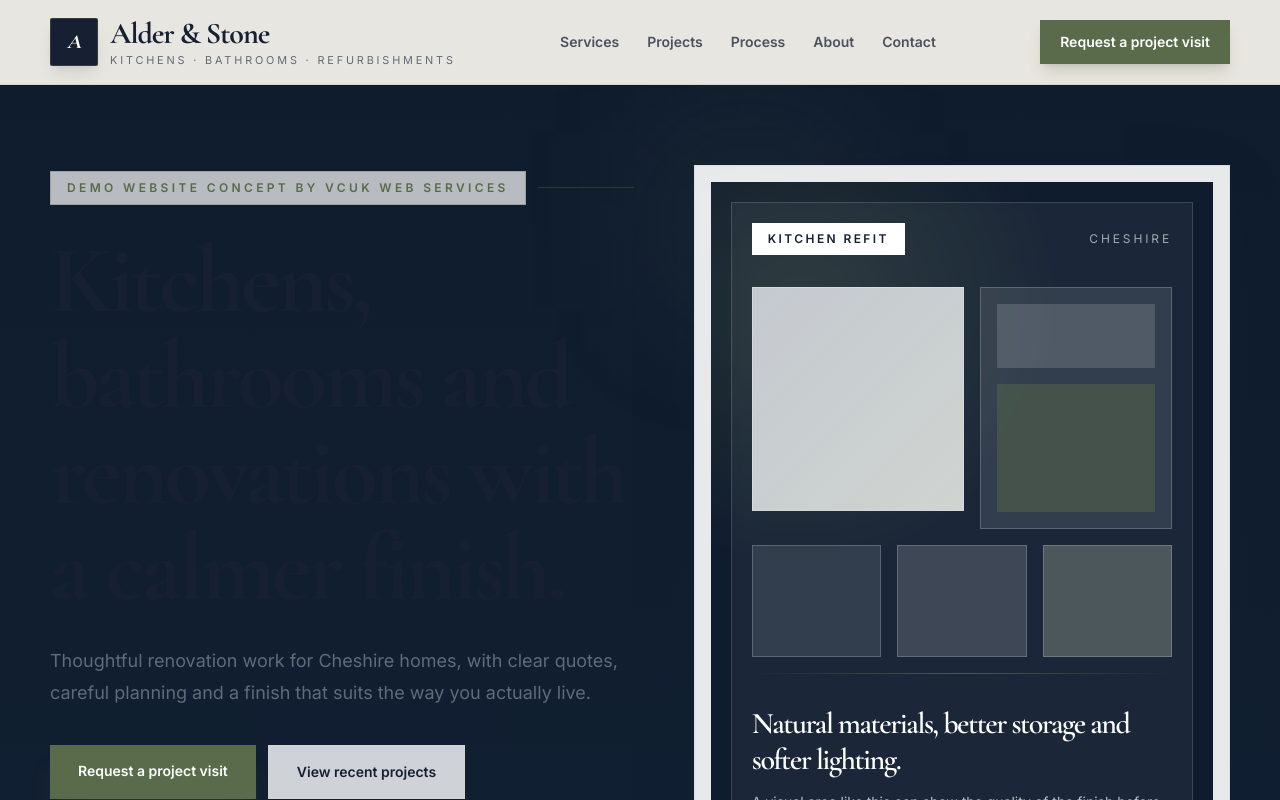
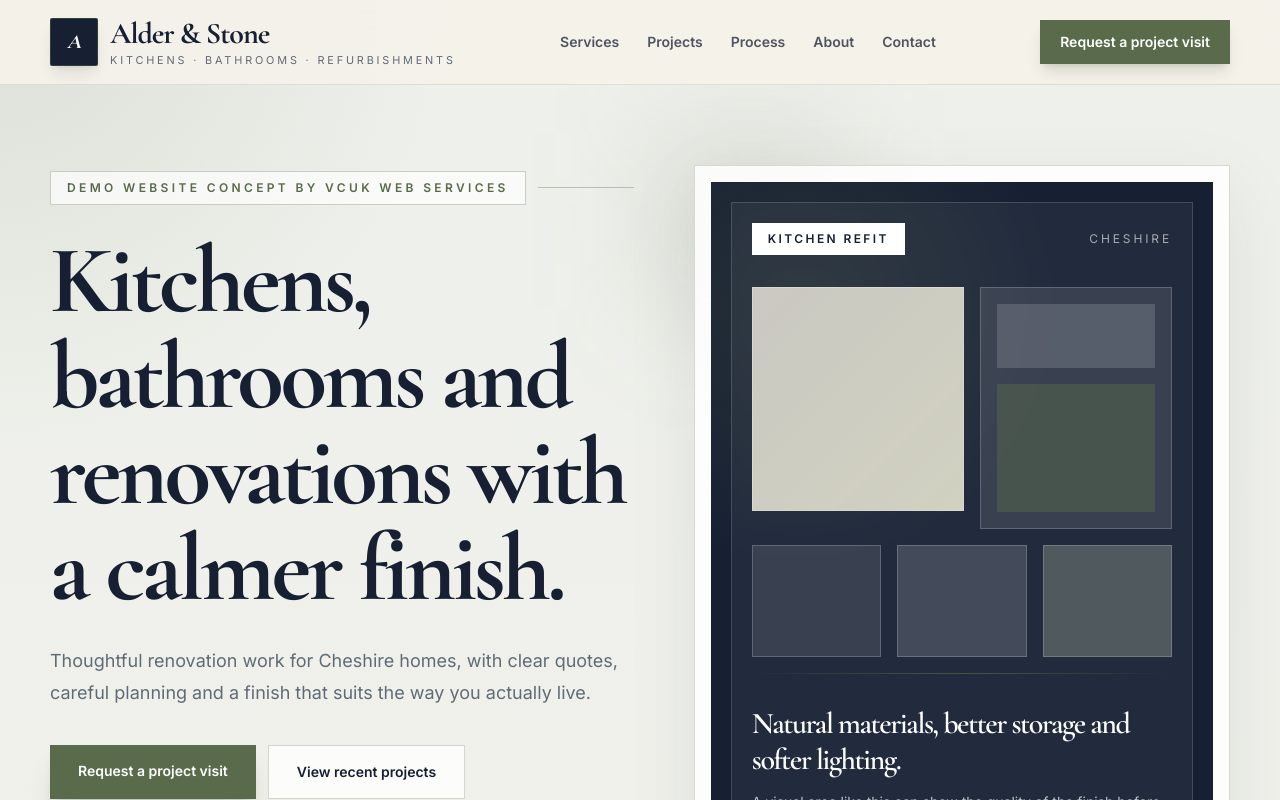
Before and after one commit to MarvinWicks1/Alder-Stone-Renovations-Demo, a Next.js app: page / in a window 1280 px wide. Shown: the top 800 px of the page. Built offline with nearby package versions, Linux system fonts and the light colour scheme.

Commit message:
Soften navy and olive global styling

```diff
--- a/app/globals.css
+++ b/app/globals.css
@@ -5,12 +5,12 @@
 :root {
   --font-inter: Inter;
   --font-cormorant: "Cormorant Garamond";
-  --charcoal: #0f1c2e;
-  --warm-stone: #f7f6f2;
-  --soft-taupe: #d7dce4;
+  --charcoal: #172033;
+  --warm-stone: #f5f2ea;
+  --soft-taupe: #d6d5cb;
   --bronze: #596b4a;
-  --muted-slate: #5e6877;
-  --limestone: #eceff3;
+  --muted-slate: #5f6b76;
+  --limestone: #ece8dc;
   --white: #ffffff;
 }
 
@@ -24,7 +24,9 @@ html {
 
 body {
   margin: 0;
-  background: linear-gradient(180deg, #0f1c2e 0%, #15263a 34%, #f7f6f2 34%, #f7f6f2 100%);
+  background:
+    radial-gradient(circle at top left, rgba(89, 107, 74, 0.12), transparent 28rem),
+    linear-gradient(180deg, #eef0eb 0%, #f5f2ea 45%, #ece8dc 100%);
   color: var(--charcoal);
   font-family: var(--font-inter), Arial, sans-serif;
   line-height: 1.5;
@@ -58,21 +60,25 @@ textarea {
 }
 
 .premium-card {
-  border: 1px solid rgba(215, 220, 228, 0.92);
-  background: rgba(255, 255, 255, 0.9);
-  box-shadow: 0 22px 70px rgba(15, 28, 46, 0.09);
+  border: 1px solid rgba(214, 213, 203, 0.92);
+  background: rgba(255, 255, 255, 0.86);
+  box-shadow: 0 22px 70px rgba(23, 32, 51, 0.08);
 }
 
 .material-swatch {
-  background: linear-gradient(135deg, rgba(15, 28, 46, 0.18), rgba(89, 107, 74, 0.2)), var(--limestone);
+  background:
+    linear-gradient(135deg, rgba(23, 32, 51, 0.16), rgba(89, 107, 74, 0.18)),
+    var(--limestone);
 }
 
 .blueprint-panel {
-  background: radial-gradient(circle at 18% 18%, rgba(89, 107, 74, 0.28), transparent 16rem), #0f1c2e;
+  background:
+    radial-gradient(circle at 18% 18%, rgba(89, 107, 74, 0.22), transparent 16rem),
+    #172033;
 }
 
 .editorial-rule {
   height: 1px;
   width: 100%;
-  background: linear-gradient(90deg, transparent, rgba(89, 107, 74, 0.75), transparent);
+  background: linear-gradient(90deg, transparent, rgba(89, 107, 74, 0.65), transparent);
 }
```
